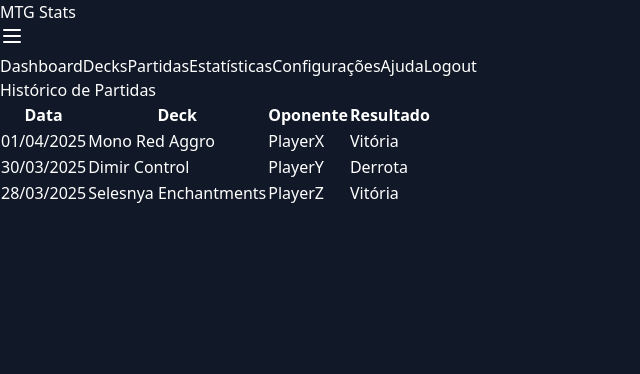
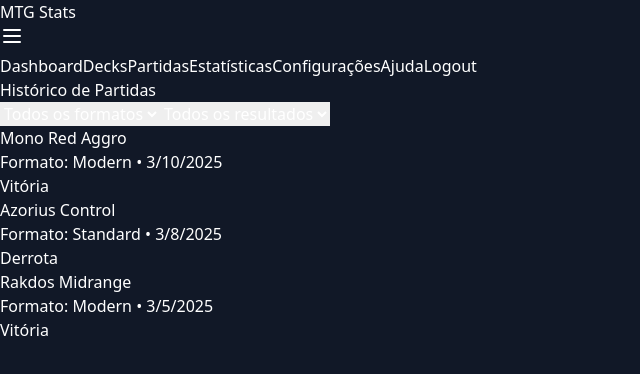
Before and after one commit to ghiberti85/mtg-stats-front, a Next.js app: page /matches in a window 1280 px wide. Shown: the top 374 px of the page, without its empty margins (0-640 px from the left). Built offline with nearby package versions, Linux system fonts and the light colour scheme; what @supabase/auth-helpers-nextjs would draw is missing.

Commit message:
feat(matches): add match details with filters and improved UI

```diff
--- a/pages/matches.tsx
+++ b/pages/matches.tsx
@@ -1,68 +1,103 @@
-// pages/matches.tsx
+import { useState } from 'react'
 import Layout from '@/components/Layout'
 
-const mockMatches = [
+type Match = {
+  id: string
+  format: string
+  result: 'Vitória' | 'Derrota'
+  deck: string
+  date: string
+}
+
+const mockMatches: Match[] = [
   {
-    id: 1,
-    date: '01/04/2025',
+    id: '1',
+    format: 'Modern',
+    result: 'Vitória',
     deck: 'Mono Red Aggro',
-    opponent: 'PlayerX',
-    result: 'Vitória',
+    date: '2025-03-10',
   },
   {
-    id: 2,
-    date: '30/03/2025',
-    deck: 'Dimir Control',
-    opponent: 'PlayerY',
+    id: '2',
+    format: 'Standard',
     result: 'Derrota',
+    deck: 'Azorius Control',
+    date: '2025-03-08',
   },
   {
-    id: 3,
-    date: '28/03/2025',
-    deck: 'Selesnya Enchantments',
-    opponent: 'PlayerZ',
+    id: '3',
+    format: 'Modern',
     result: 'Vitória',
+    deck: 'Rakdos Midrange',
+    date: '2025-03-05',
   },
 ]
 
 export default function MatchesPage() {
+  const [formatFilter, setFormatFilter] = useState('')
+  const [resultFilter, setResultFilter] = useState('')
+
+  const filteredMatches = mockMatches.filter((match) => {
+    return (
+      (formatFilter === '' || match.format === formatFilter) &&
+      (resultFilter === '' || match.result === resultFilter)
+    )
+  })
+
   return (
     <Layout>
-      <div className="max-w-4xl mx-auto mt-10 px-4 text-white">
-        <h1 className="text-3xl font-bold mb-6">Histórico de Partidas</h1>
-        <div className="overflow-x-auto bg-gray-900 rounded-xl shadow">
-          <table className="min-w-full table-auto border-collapse">
-            <thead>
-              <tr className="bg-gray-800 text-gray-300">
-                <th className="px-6 py-3 text-left">Data</th>
-                <th className="px-6 py-3 text-left">Deck</th>
-                <th className="px-6 py-3 text-left">Oponente</th>
-                <th className="px-6 py-3 text-left">Resultado</th>
-              </tr>
-            </thead>
-            <tbody>
-              {mockMatches.map((match) => (
-                <tr
+      <div className="max-w-4xl mx-auto px-4 py-10">
+        <h1 className="text-3xl font-bold text-white mb-6">
+          Histórico de Partidas
+        </h1>
+
+        <div className="flex flex-wrap gap-4 mb-6">
+          <select
+            className="bg-gray-800 text-white p-2 rounded"
+            value={formatFilter}
+            onChange={(e) => setFormatFilter(e.target.value)}
+          >
+            <option value="">Todos os formatos</option>
+            <option value="Standard">Standard</option>
+            <option value="Modern">Modern</option>
+          </select>
+
+          <select
+            className="bg-gray-800 text-white p-2 rounded"
+            value={resultFilter}
+            onChange={(e) => setResultFilter(e.target.value)}
+          >
+            <option value="">Todos os resultados</option>
+            <option value="Vitória">Vitória</option>
+            <option value="Derrota">Derrota</option>
+          </select>
+        </div>
+
+        <ul className="space-y-4">
+          {filteredMatches.map((match) => (
+            <li
               key={match.id}
-                  className="border-t border-gray-700 hover:bg-gray-800 transition"
+              className="p-4 bg-gray-900 rounded shadow flex flex-col md:flex-row md:items-center justify-between"
             >
-                  <td className="px-6 py-4">{match.date}</td>
-                  <td className="px-6 py-4">{match.deck}</td>
-                  <td className="px-6 py-4">{match.opponent}</td>
-                  <td
-                    className={`px-6 py-4 font-semibold ${
+              <div>
+                <p className="text-white font-semibold">{match.deck}</p>
+                <p className="text-gray-400 text-sm">
+                  Formato: {match.format} •{' '}
+                  {new Date(match.date).toLocaleDateString()}
+                </p>
+              </div>
+              <span
+                className={`text-sm font-semibold px-3 py-1 rounded mt-2 md:mt-0 ${
                   match.result === 'Vitória'
-                        ? 'text-green-400'
-                        : 'text-red-400'
+                    ? 'bg-green-600 text-white'
+                    : 'bg-red-600 text-white'
                 }`}
               >
                 {match.result}
-                  </td>
-                </tr>
+              </span>
+            </li>
           ))}
-            </tbody>
-          </table>
-        </div>
+        </ul>
       </div>
     </Layout>
   )
```
Lines whose indentation alone changed are shown as unchanged.
